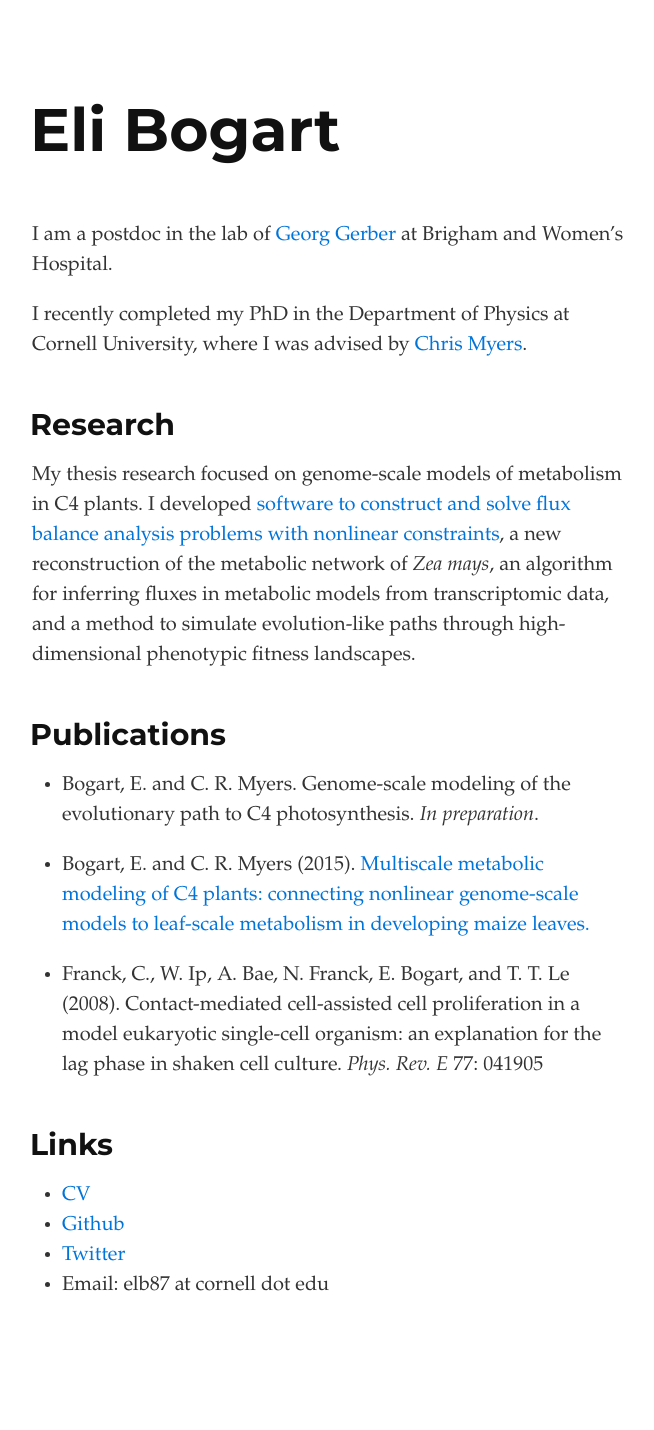
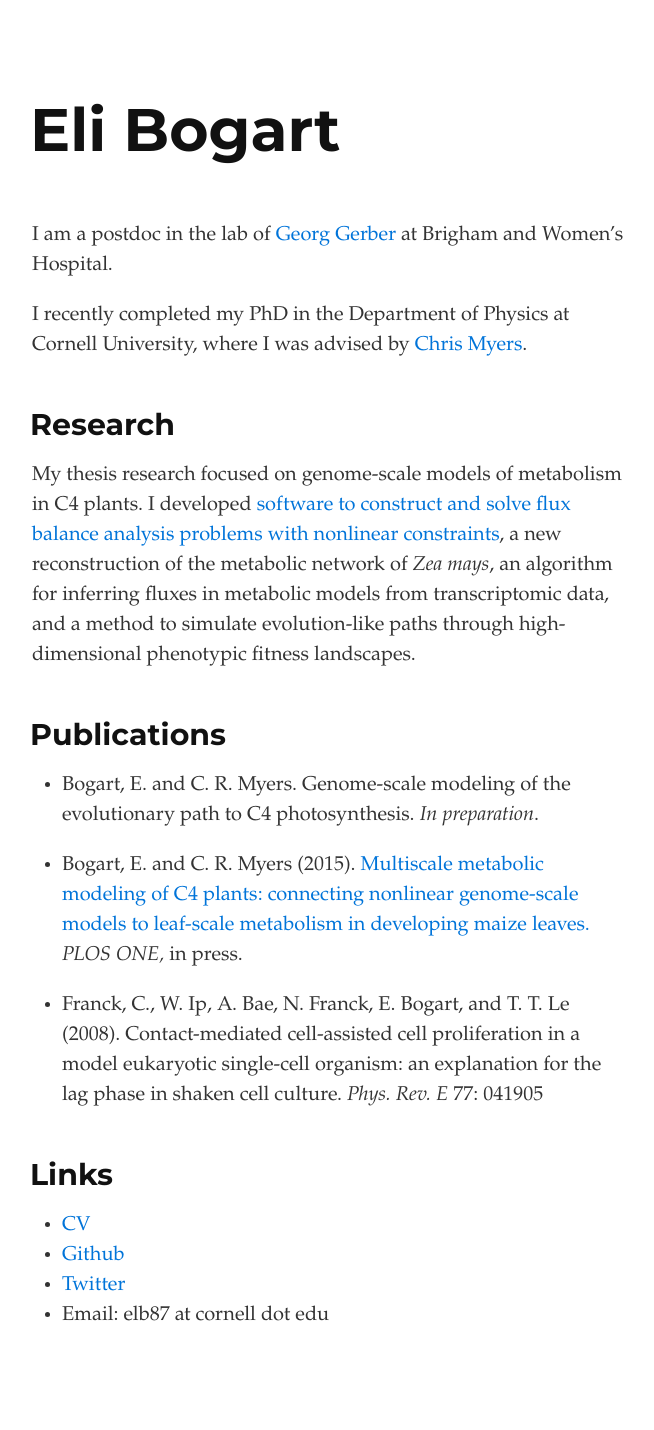
Before and after one commit to ebogart/ebogart.github.io, a Jekyll site: the page built from index.md, in a window 1280 px wide. Shown: the whole page, without its empty margins (308-962 px from the left). Built offline with Jekyll 4.4.1, drawn with Linux system fonts in a browser that asks for light colours; before the commit the page ends 1400 px from its top, so only the background shows below that.

Commit message:
Update to reflect PLOS ONE acceptance.

```diff
--- a/index.md
+++ b/index.md
@@ -25,7 +25,7 @@ phenotypic fitness landscapes.
 * Bogart, E. and C. R. Myers (2015). [Multiscale metabolic modeling of
 C4 plants: connecting nonlinear genome-scale models to leaf-scale
 metabolism in developing maize
-leaves.](http://arxiv.org/abs/1502.07969)
+leaves.](http://arxiv.org/abs/1502.07969) _PLOS ONE,_ in press.
 
 * Franck, C., W. Ip, A. Bae, N. Franck, E. Bogart, and T. T. Le
 (2008). Contact-mediated cell-assisted cell proliferation in a model
```
